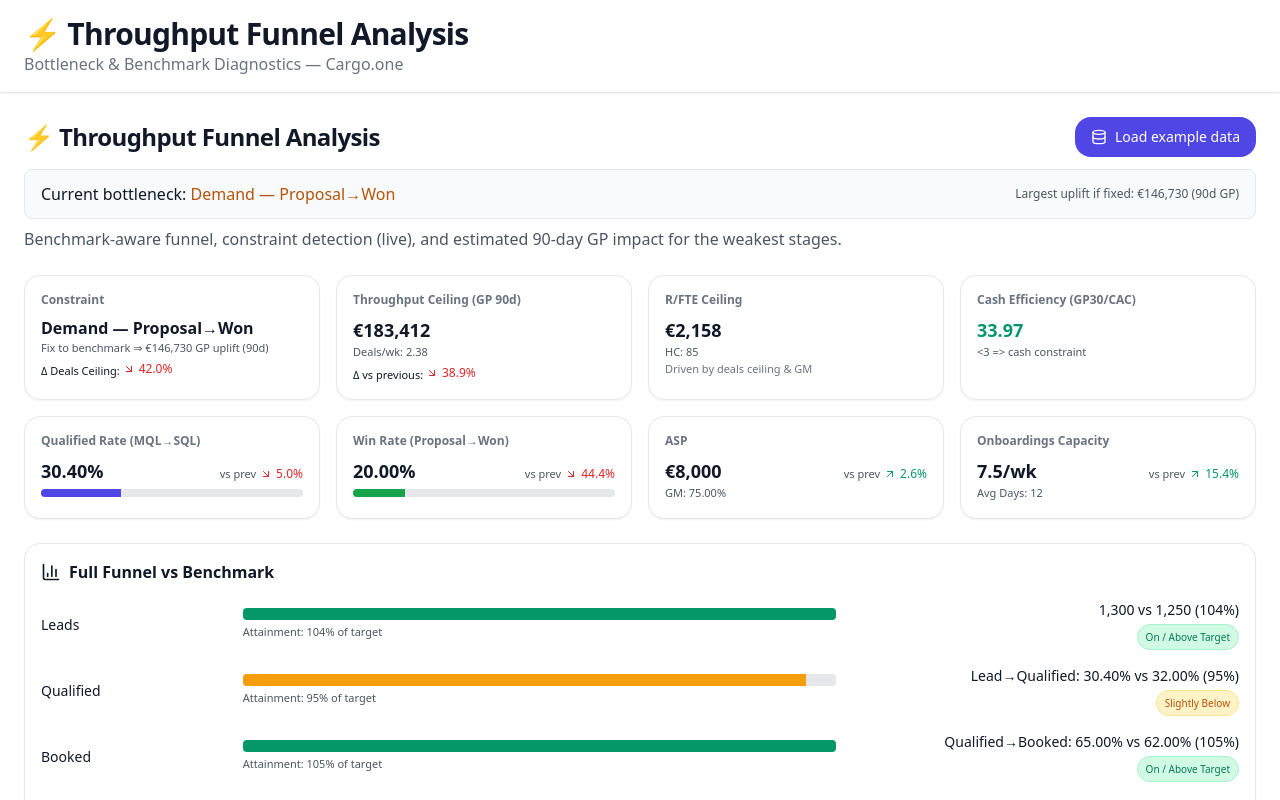
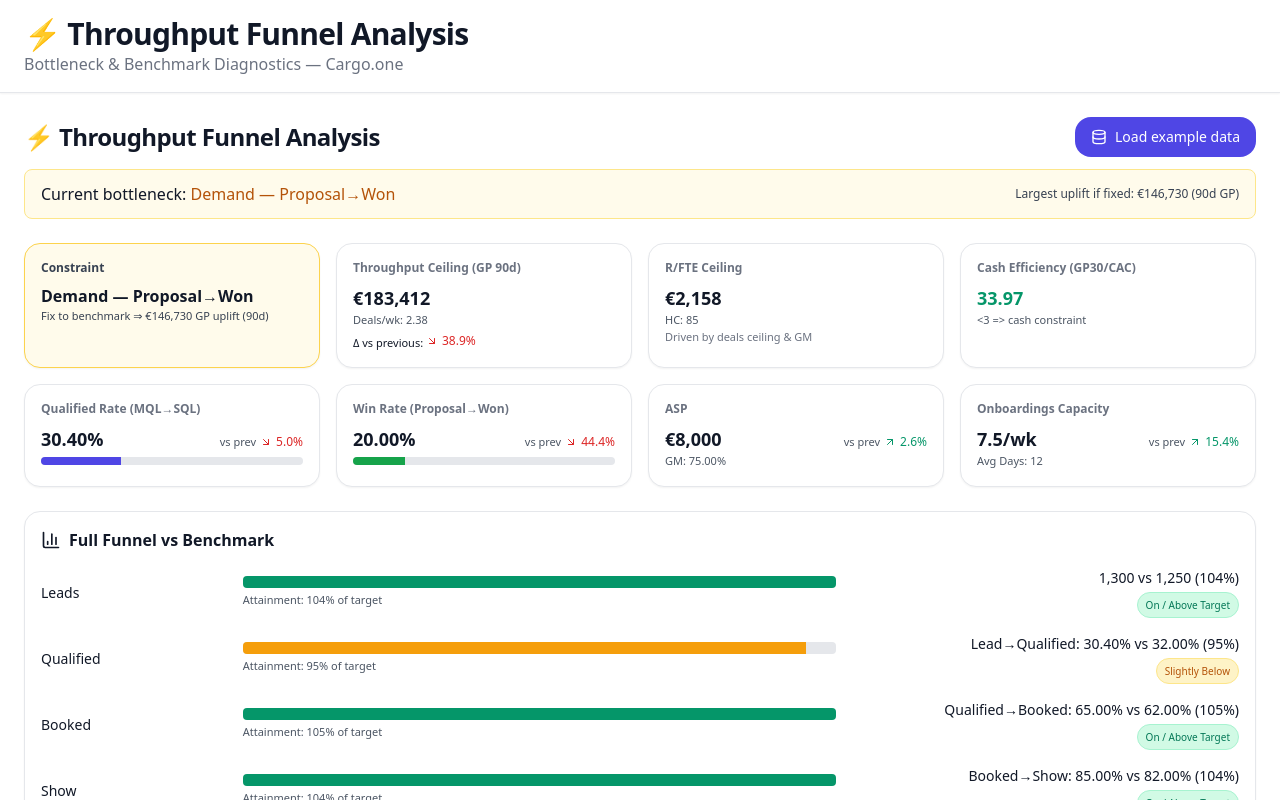
Before and after one commit to powerstephen/Customer-Acquisition, a Next.js app: page / in a window 1280 px wide. Shown: the top 800 px of the page. Built offline with nearby package versions, Linux system fonts and the light colour scheme.

Commit message:
Update page.tsx

```diff
--- a/app/page.tsx
+++ b/app/page.tsx
@@ -11,7 +11,6 @@ import {
   Database,
   Target,
   DollarSign,
-  Activity,
   BarChart3,
   Gauge,
   ArrowUpRight,
@@ -168,7 +167,7 @@ type Benchmarks = {
   showRate: number;
   proposalRate: number;
   winRate: number;
-  aspEUR: number; // NEW: AOV/ASP target
+  aspEUR: number;
 };
 
 /* ---------------- Presets (illustrative) ---------------- */
@@ -229,7 +228,7 @@ const DEFAULT_BENCH: Benchmarks = {
   showRate: PREV.inputs.showRate,
   proposalRate: PREV.inputs.proposalRate,
   winRate: PREV.inputs.winRate,
-  aspEUR: PREV.inputs.aspEUR, // default ASP benchmark = previous
+  aspEUR: PREV.inputs.aspEUR,
 };
 
 /* ---------------- Core math ---------------- */
@@ -329,7 +328,7 @@ export default function ChiefOfStaffCockpit() {
     setBench(DEFAULT_BENCH);
   };
 
-  // Impact simulation for picking demand bottleneck (argmax uplift)
+  // Impact simulation for "Stage Focus" and to pick demand bottleneck (argmax uplift)
   function simulateWith(target: Partial<CoSInputs>) {
     const sim: CoSInputs = { ...curr, ...target };
     const S = computeKPIs(sim);
@@ -375,7 +374,6 @@ export default function ChiefOfStaffCockpit() {
     { key: "won", label: "Won", ratio: pwBenchRatio, text: `${fmtPct(curr.winRate)} vs ${fmtPct(bench.winRate)} (${(pwBenchRatio * 100).toFixed(0)}%)`, rateText: "Proposal→Won" },
   ].map((r) => ({ ...r, badge: benchBadge(r.ratio), impact: impactForStage(r.key as any) }));
 
-  // Pick demand bottleneck as stage with max GP uplift if restored to benchmark
   const demandImpacts = [
     { stage: "Leads", key: "leads" as const, ...impactForStage("leads") },
     { stage: "Lead→Qualified", key: "qual" as const, ...impactForStage("qual") },
@@ -392,6 +390,13 @@ export default function ChiefOfStaffCockpit() {
     .sort((a, b) => b.impact.deltaGP90 - a.impact.deltaGP90)
     .slice(0, 2);
 
+  const bannerClass = isDeliveryConstrained
+    ? "bg-red-50 border-red-200"
+    : "bg-amber-50 border-amber-200";
+  const constraintCardClass = isDeliveryConstrained
+    ? "border-red-300 bg-red-50"
+    : "border-amber-300 bg-amber-50";
+
   return (
     <main className="mx-auto max-w-7xl p-6 space-y-6">
       {/* Header area (page controls) */}
@@ -405,14 +410,14 @@ export default function ChiefOfStaffCockpit() {
           </div>
         </div>
 
-        {/* Dynamic Constraint Banner (subtitle) */}
-        <div className="mt-3 rounded-lg border bg-gray-50 px-4 py-3">
+        {/* Dynamic Constraint Banner (colored) */}
+        <div className={`mt-3 rounded-lg border px-4 py-3 ${bannerClass}`}>
           {isDeliveryConstrained ? (
             <div className="flex flex-col sm:flex-row sm:items-center sm:justify-between gap-2">
               <div className="text-sm md:text-base font-medium">
                 Current bottleneck: <span className="text-red-700">Delivery (Onboarding)</span>
               </div>
-              <div className="text-xs text-gray-600">
+              <div className="text-xs text-gray-700">
                 Demand {fmtNum(C.demandDealsPerWeek,2)}/wk vs Delivery {fmtNum(C.deliveryDealsPerWeek,2)}/wk
               </div>
             </div>
@@ -421,33 +426,28 @@ export default function ChiefOfStaffCockpit() {
               <div className="text-sm md:text-base font-medium">
                 Current bottleneck: <span className="text-amber-700">Demand — {topDemandImpact.stage}</span>
               </div>
-              <div className="text-xs text-gray-600">
+              <div className="text-xs text-gray-700">
                 Largest uplift if fixed: {eur(topDemandImpact.deltaGP90, 0)} (90d GP)
               </div>
             </div>
           )}
         </div>
-
-        <p className="text-gray-600 mt-2">
-          Benchmark-aware funnel, constraint detection (live), and estimated 90-day GP impact for the weakest stages.
-        </p>
       </motion.div>
 
       {/* -------- Top Widgets (2 rows of 4) -------- */}
       <div className="grid grid-cols-1 md:grid-cols-2 lg:grid-cols-4 gap-4">
-        {/* Constraint card */}
-        <Card>
-          <CardHeader className="pb-2"><CardTitle className="text-xs text-gray-500">Constraint</CardTitle></CardHeader>
+        {/* Constraint card (colored) */}
+        <Card className={constraintCardClass}>
+          <CardHeader className="pb-2"><CardTitle className="text-xs text-gray-700">Constraint</CardTitle></CardHeader>
           <CardContent className="pt-0">
             <div className="text-base font-semibold">
               {isDeliveryConstrained ? "Delivery (Onboarding)" : `Demand — ${topDemandImpact.stage}`}
             </div>
-            <div className="text-[11px] text-gray-600">
+            <div className="text-[11px] text-gray-700">
               {isDeliveryConstrained
                 ? `Dem ${fmtNum(C.demandDealsPerWeek,2)}/wk vs Del ${fmtNum(C.deliveryDealsPerWeek,2)}/wk`
                 : `Fix to benchmark ⇒ ${eur(topDemandImpact.deltaGP90, 0)} GP uplift (90d)`}
             </div>
-            <div className="text-[11px] mt-1">Δ Deals Ceiling: <DeltaTag value={dDealsCeil} /></div>
           </CardContent>
         </Card>
 
@@ -576,7 +576,10 @@ export default function ChiefOfStaffCockpit() {
       <Card>
         <CardHeader><CardTitle className="flex items-center gap-2"><AlertTriangle className="h-5 w-5" />Stage Focus — Impact on 90d GP if fixed to Target</CardTitle></CardHeader>
         <CardContent className="grid md:grid-cols-2 gap-4">
-          {topImpacts.map((r) => (
+          {[...funnelRows]
+            .sort((a, b) => b.impact.deltaGP90 - a.impact.deltaGP90)
+            .slice(0, 2)
+            .map((r) => (
               <div key={r.key} className="rounded-xl border p-3">
                 <div className="flex items-center justify-between">
                   <div className="font-medium">{r.label}</div>
```
Lines whose indentation alone changed are shown as unchanged.
